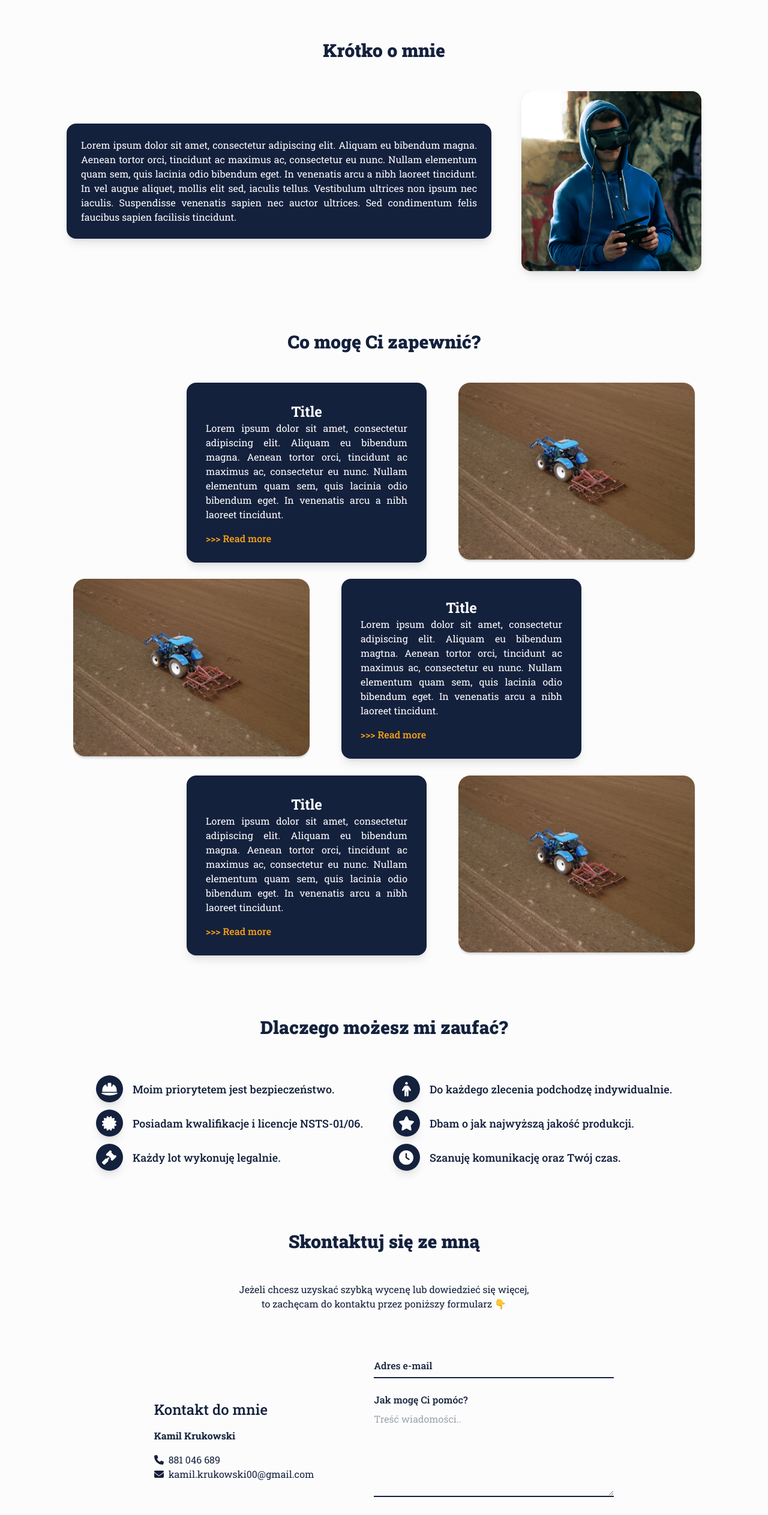
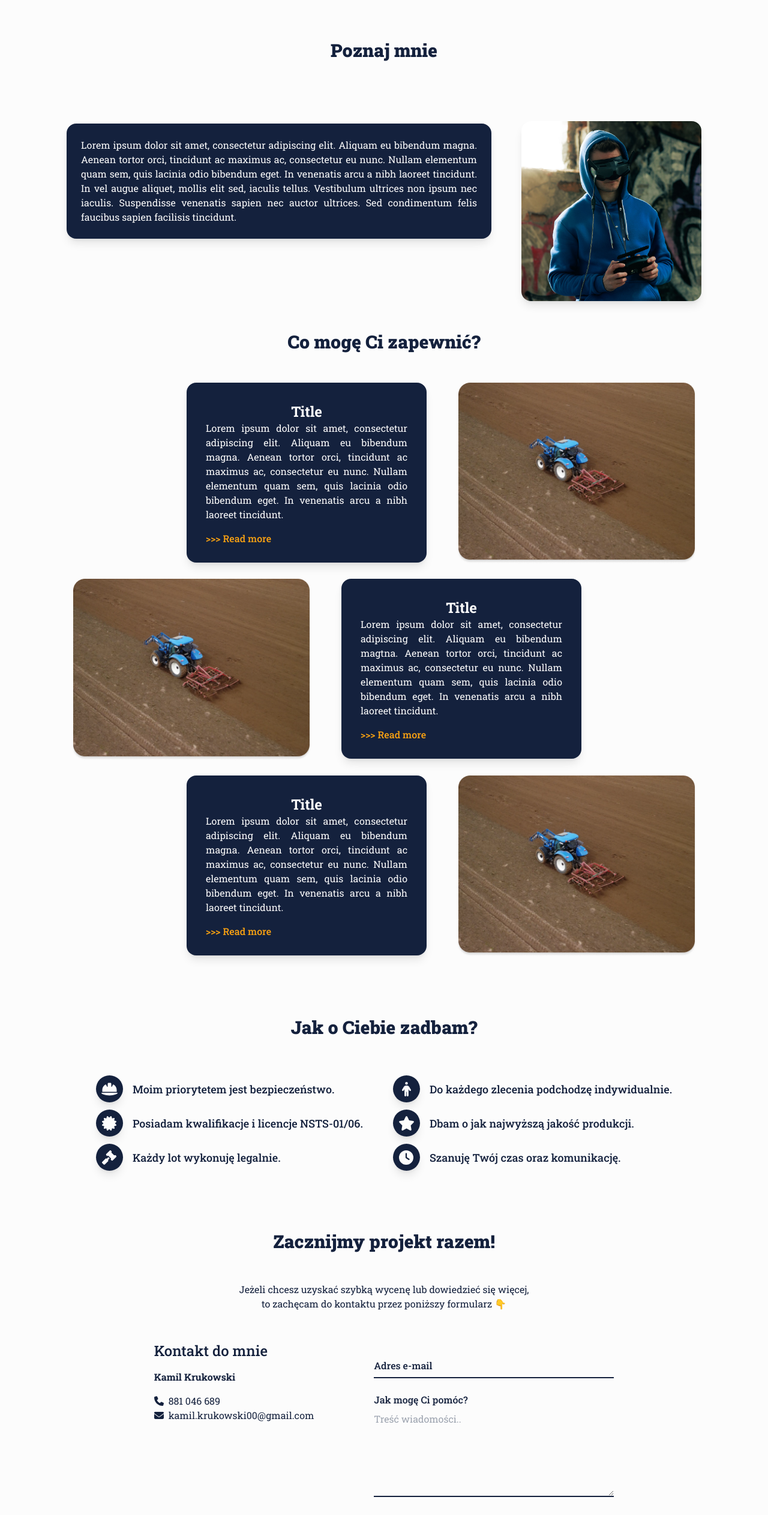
Before and after one commit to kkrukowski/kkrukowski-portfolio, a Next.js app: page / in a window 1280 px wide. Shown: the part 954-3480 px from the top of the page at 60% size. Built offline with nearby package versions, Linux system fonts and the light colour scheme.

Commit message:
feat: creating responsive design

```diff
--- a/app/components/Contact/ContactSection.tsx
+++ b/app/components/Contact/ContactSection.tsx
@@ -9,7 +9,7 @@ const ContactSection = () => {
     return (
         <section className={`relative mb-[100px]`}>
             <div className={`relative mb-[50px]`}>
-                <Heading text={"Skontaktuj się ze mną"}/>
+                <Heading text={"Zacznijmy projekt razem!"}/>
                 {/*<Image src={"/images/underlines/long.svg"} width={181} height={8} alt={"Underline"}*/}
                 {/*       className={`absolute translate-x-[215px]`}/>*/}
             </div>
@@ -17,7 +17,7 @@ const ContactSection = () => {
                 <p className={`text-center w-[500px]`}>Jeżeli chcesz uzyskać szybką wycenę lub dowiedzieć się więcej, to zachęcam do
                     kontaktu przez poniższy formularz 👇</p>
             </div>
-            <div className={`relative flex flex-col-reverse desktop:flex-row justify-center items-center`}>
+            <div className={`relative flex flex-col-reverse desktop:flex-row justify-center items-center desktop:items-start`}>
                 <div className={`flex flex-col items-center desktop:items-start mt-[50px] desktop:mt-0 desktop:mr-[50px]`}>
                     <Subheading text="Kontakt do mnie"/>
                     <p className={`font-bold my-4`}>Kamil Krukowski</p>
--- a/app/page.js
+++ b/app/page.js
@@ -55,7 +55,7 @@ export default function Home() {
         {/* About me section */}
         <section className={`mb-[100px]`}>
             <div className={`mb-[50px]`}>
-                <Heading text={"Krótko o mnie"}/>
+                <Heading text={"Poznaj mnie"}/>
             </div>
             <div className={`flex flex-col items-center desktop:flex-row`}>
                 <TextBox text="Lorem ipsum dolor sit amet, consectetur adipiscing elit. Aliquam eu
@@ -64,8 +64,11 @@ export default function Home() {
                             In vel augue aliquet, mollis elit sed, iaculis tellus. Vestibulum ultrices non ipsum nec
                             iaculis. Suspendisse venenatis sapien nec auctor ultrices. Sed condimentum felis faucibus sapien
                             facilisis tincidunt."/>
-                <Image src={"/images/kkrukowski-fpv.png"} alt={"Kamil Krukowski"} width={300} height={300}
-                       className={`bg-primary rounded-2xl mt-[50px] desktop:mt-0 desktop:ml-[50px] shadow-lg`}/>
+                <div
+                    className={`relative w-full max-w-[400px] h-[250px] lg:w-[300px] lg:h-[300px] desktop:mt-0 desktop:ml-[50px] flex-shrink-0`}>
+                    <Image src={"/images/kkrukowski-fpv.png"} alt={"Kamil Krukowski"} layout="fill"
+                           className={`relative object-cover object-top w-full h-full rounded-2xl mt-[50px] shadow-lg`}/>
+                </div>
             </div>
         </section>
 
@@ -109,7 +112,7 @@ export default function Home() {
         {/* Trust me section */}
         <section className={`mb-[100px]`}>
             <div className={`relative mb-[50px]`}>
-                <Heading text={"Dlaczego możesz mi zaufać?"}/>
+                <Heading text={"Jak o Ciebie zadbam?"}/>
                 {/*<Image src={"/images/underlines/medium.svg"} width={128} height={10} alt={"Underline"}*/}
                 {/*       className={`absolute translate-x-[400px]`}/>*/}
             </div>
@@ -123,7 +126,7 @@ export default function Home() {
                     <div className={`w-fit xl:ml-[50px]`}>
                         <IconListItem text="Do każdego zlecenia podchodzę indywidualnie." icon={faPerson}/>
                         <IconListItem text="Dbam o jak najwyższą jakość produkcji." icon={faStar}/>
-                        <IconListItem text="Szanuję komunikację oraz Twój czas." icon={faClock}/>
+                        <IconListItem text="Szanuję Twój czas oraz komunikację." icon={faClock}/>
                     </div>
                 </div>
             </div>
```
